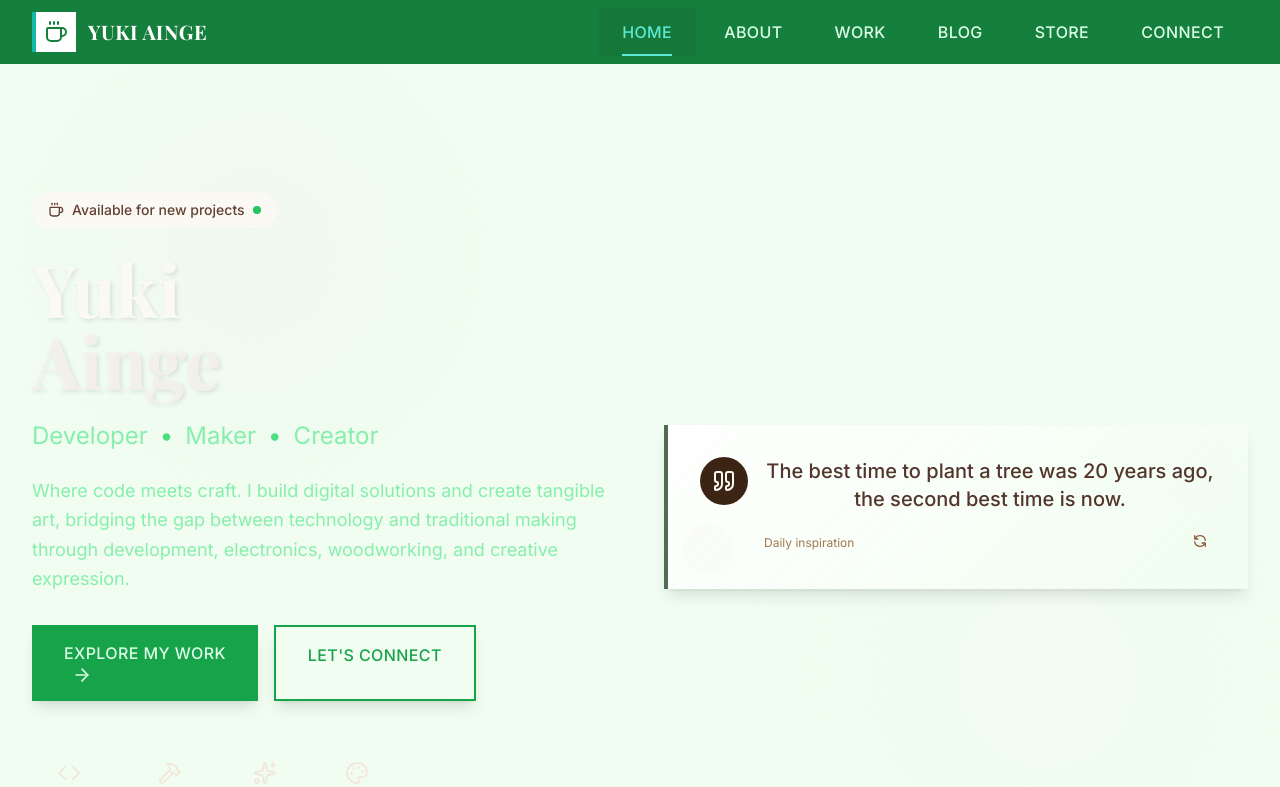
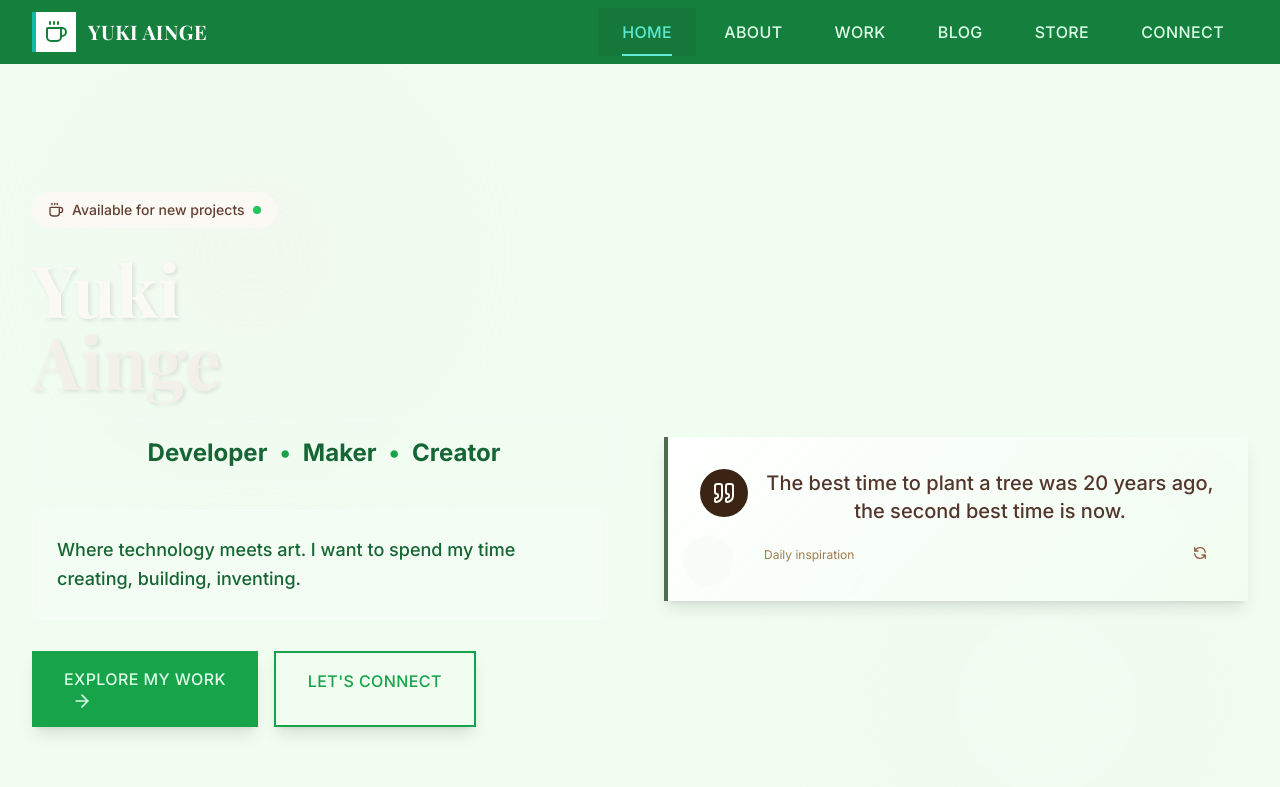
Before and after one commit to yainge/personal-portfolio, a Next.js app: page / in a window 1280 px wide. Shown: the top 787 px of the page. Built offline with nearby package versions, Linux system fonts and the light colour scheme; a web font is replaced by a local one.

Commit message:
Formatting and Spelling

```diff
--- a/src/app/connect/page.tsx
+++ b/src/app/connect/page.tsx
@@ -32,16 +32,16 @@ const socialCategories: SocialCategory[] = [
         handle: '@yukiainge',
         url: 'https://github.com/yukiainge',
         icon: Github,
-        description: 'Open source projects and code repositories',
-        followers: '50+ repositories'
+        description: 'Personal and open-source projects',
+        // followers: '50+ repositories'
       },
       {
         name: 'LinkedIn',
         handle: 'Yuki Ainge',
-        url: 'https://linkedin.com/in/yuki-ainge',
+        url: 'https://linkedin.com/in/yukiainge',
         icon: Linkedin,
         description: 'Professional network and career updates',
-        followers: 'Building connections'
+        // followers: 'Building connections'
       }
     ]
   },
@@ -56,7 +56,7 @@ const socialCategories: SocialCategory[] = [
         handle: '@yuksterr',
         url: 'https://instagram.com/yuksterr',
         icon: Instagram,
-        description: 'Pursonal Profile',
+        description: 'Personal Profile',
         // followers: 'Growing community'
       },
       {
@@ -64,7 +64,7 @@ const socialCategories: SocialCategory[] = [
         handle: 'YuphoriaYuki.io',
         url: 'https://etsy.com/shop/YuphoriaYuki',
         icon: ShoppingBag,
-        description: 'Comming Soon',
+        description: 'Coming Soon..',
         // followers: '25+ sales'
       }
     ]
@@ -88,7 +88,7 @@ const socialCategories: SocialCategory[] = [
         handle: 'Weekly Updates',
         url: '/blog',
         icon: FileText,
-        description: 'Comming Soon - Technical articles and project insights',
+        description: 'Coming Soon - Technical articles and project insights',
         // followers: 'New posts weekly'
       }
     ]
@@ -137,7 +137,7 @@ export default function Connect() {
             <h1 className="section-title mb-8">Let&apos;s Connect</h1>
             <p className="text-xl text-dark-wood-700 max-w-3xl mx-auto leading-relaxed">
               I believe in the power of meaningful connections. Whether you&apos;re interested in collaboration,
-              learning, or just want to chat about technology or craft, I&apos;d love to hear from you.
+              learning, or just want to chat about engineering and building cool things, I&apos;d love to hear from you.
             </p>
           </motion.div>
         </div>
--- a/src/app/page.tsx
+++ b/src/app/page.tsx
@@ -97,31 +97,31 @@ export default function Home() {
                 <span className="block text-cream-100/90">Ainge</span>
               </h1>
 
-              <div className="text-xl lg:text-2xl text-forest-green-300 mb-6 space-y-2">
               <motion.div
                 initial={{ opacity: 0 }}
                 animate={{ opacity: 1 }}
                 transition={{ duration: 0.8, delay: 0.4 }}
-                  className="flex items-center space-x-3"
+                className="bg-white/10 backdrop-blur-sm rounded-lg p-4 mb-6 border border-white/20"
               >
+                <div className="text-xl lg:text-2xl text-forest-green-800 font-bold flex items-center justify-center space-x-3">
                   <span>Developer</span>
-                  <span className="text-forest-green-400">•</span>
+                  <span className="text-forest-green-600">•</span>
                   <span>Maker</span>
-                  <span className="text-forest-green-400">•</span>
+                  <span className="text-forest-green-600">•</span>
                   <span>Creator</span>
+                </div>
               </motion.div>
-              </div>
 
-              <motion.p
+              <motion.div
                 initial={{ opacity: 0 }}
                 animate={{ opacity: 1 }}
                 transition={{ duration: 0.8, delay: 0.6 }}
-                className="text-lg text-forest-green-300 mb-8 max-w-xl leading-relaxed"
+                className="bg-white/20 backdrop-blur-sm rounded-lg p-6 mb-8 max-w-xl border border-white/30"
               >
-                Where code meets craft. I build digital solutions and create tangible art,
-                bridging the gap between technology and traditional making through
-                development, electronics, woodworking, and creative expression.
-              </motion.p>
+                <p className="text-lg text-forest-green-800 leading-relaxed font-medium">
+                  Where technology meets art. I want to spend my time creating, building, inventing.
+                </p>
+              </motion.div>
 
                 <motion.div
                   initial={{ opacity: 0, y: 20 }}
--- a/src/components/layout/Footer.tsx
+++ b/src/components/layout/Footer.tsx
@@ -37,7 +37,7 @@ export default function Footer() {
               </span>
             </Link>
             <p className="text-cream-100/80 max-w-md leading-relaxed mb-6">
-              Where code meets craft. Building digital solutions and creating tangible art,
+              Where code meets Building digital solutions and creating tangible art,
               bridging technology and traditional making through development, electronics,
               woodworking, and creative expression.
             </p>
```
Lines whose indentation alone changed are shown as unchanged.
